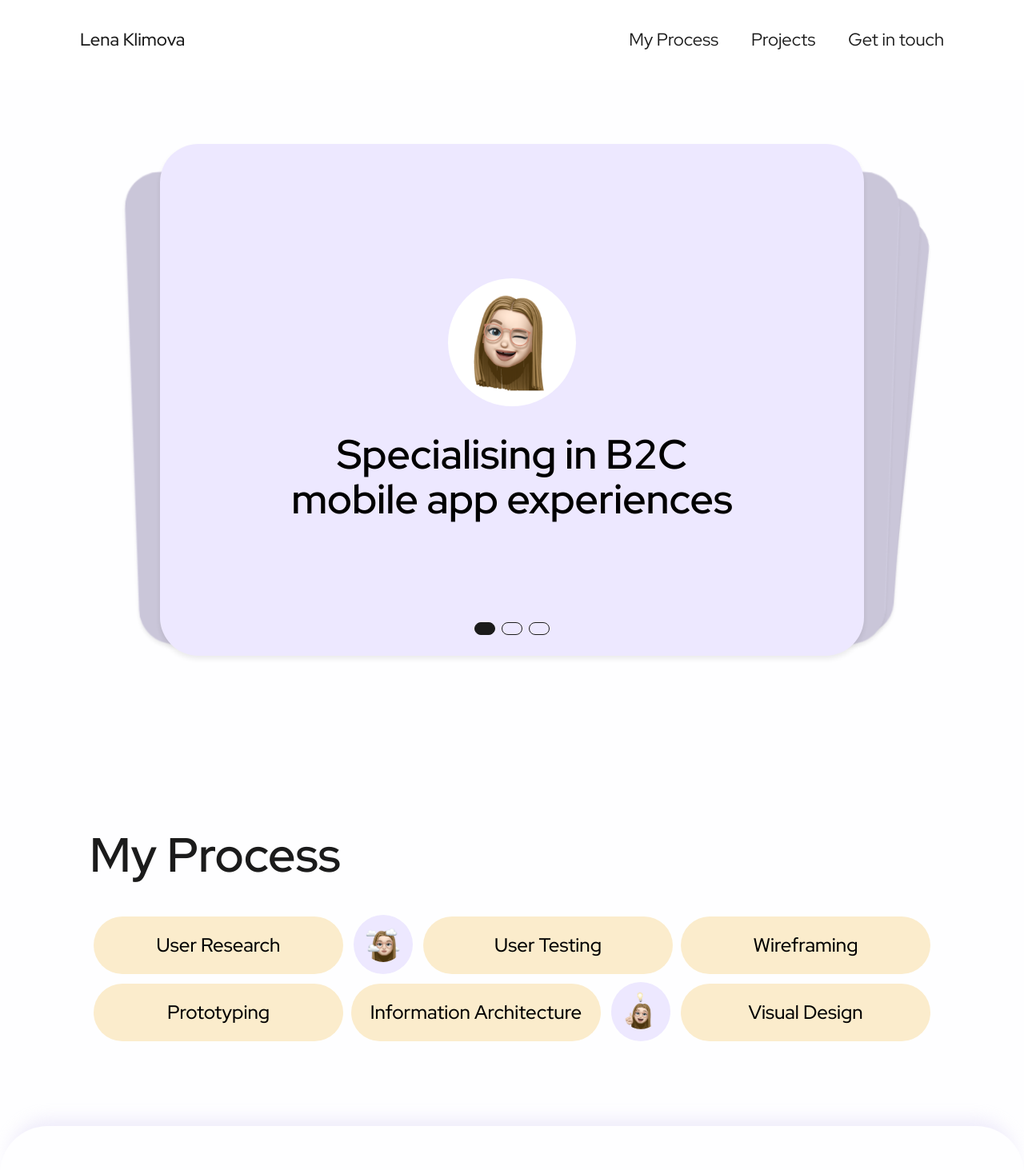
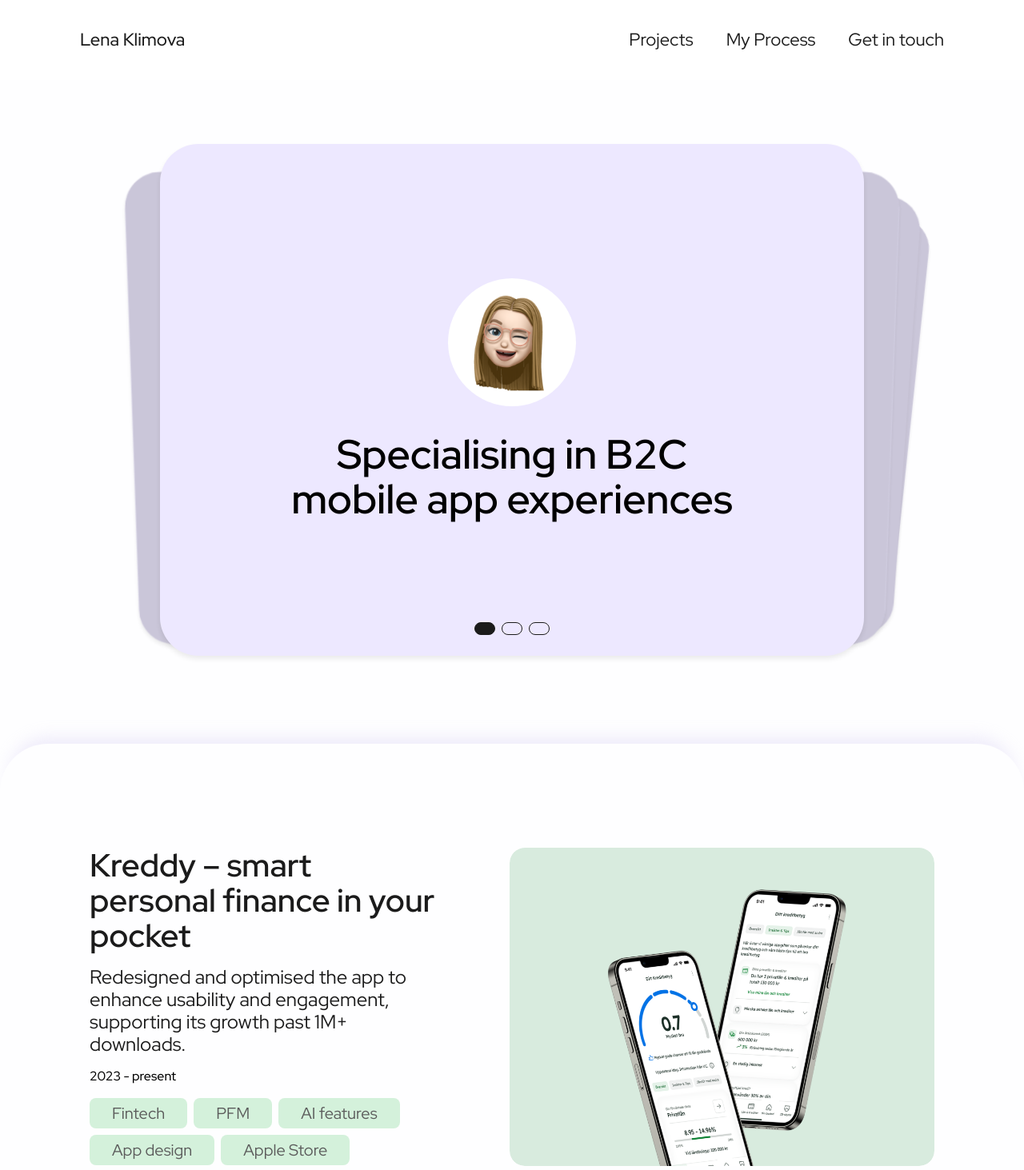
Before and after one commit to romnance/lenasportfolio, a React (Create React App) app: page / in a window 1280 px wide. Shown: the top 1463 px of the page at 80% size. Built offline with nearby package versions, Linux system fonts and the light colour scheme.

Commit message:
changes order on My Process

```diff
--- a/src/App.tsx
+++ b/src/App.tsx
@@ -29,10 +29,12 @@
           <div className="Slider-container">
             <SliderCarousel />
           </div>
+
+          <Projects />
           <div className="Common-container">
             <WhatIDo />
           </div>
-          <Projects />
+
           <div className="Common-container">
             <Footer />
           </div>
--- a/src/components/header/Header.tsx
+++ b/src/components/header/Header.tsx
@@ -60,10 +60,10 @@
         <Links>
           <Ol>
             <Li transition={"0ms"}>
+              <A href="#projects">Projects</A>
+            </Li>
+          <Li transition={"100ms"}>
               <A href="#my-process">My Process</A>
-            </Li>
-            <Li transition={"100ms"}>
-              <A href="#projects">Projects</A>
             </Li>
             <Li transition={"200ms"}>
               <A href="#get-in-touch">Get in touch</A>
@@ -83,13 +83,13 @@
               <AsideNav visible={openMenu ? "visible" : "hidden"}>
                 <AsideOl>
                   <AsideLi>
-                    <AsideA href="#my-process" onClick={menuOpener}>
-                      My Process
+                    <AsideA href="#projects" onClick={menuOpener}>
+                      Projects
                     </AsideA>
                   </AsideLi>
                   <AsideLi>
-                    <AsideA href="#projects" onClick={menuOpener}>
-                      Projects
+                    <AsideA href="#my-process" onClick={menuOpener}>
+                      My Process
                     </AsideA>
                   </AsideLi>
                   <AsideLi>
--- a/src/components/whatIDo/WhatIDo.tsx
+++ b/src/components/whatIDo/WhatIDo.tsx
@@ -10,7 +10,7 @@
 const WhatIDo: FC<Props> = () => {
   return (
     <Container id="my-process">
-      <Heading>My&nbsp;Process</Heading>
+      <Heading>My Process</Heading>
       <RowDesktop>
         <Pill text="User&nbsp;Research" />
         <RoundPill imgLink={First} />
```
